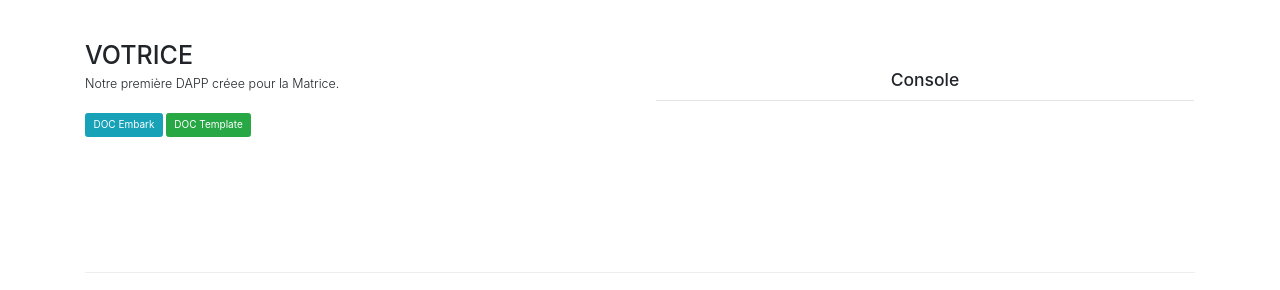
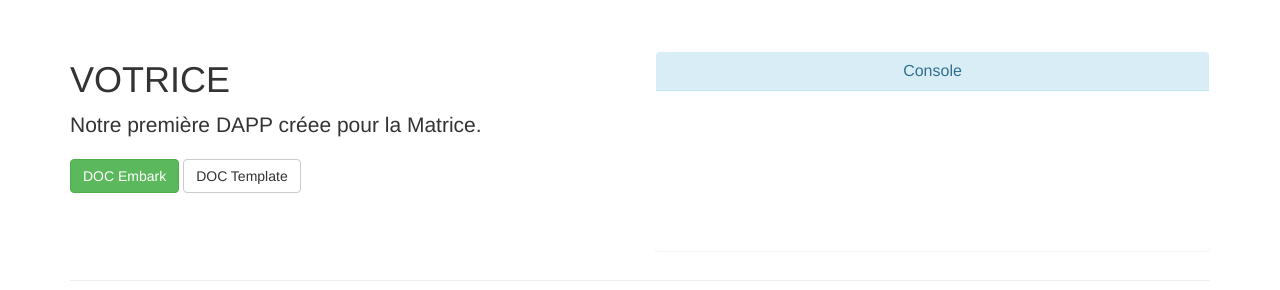
Before and after one commit to sraccah/votrice_embark, a website: page app/index.html in a window 1280 px wide. Shown: the top 290 px of the page. Drawn offline with nearby package versions, Linux system fonts and the light colour scheme.

Commit message:
console edit

```diff
--- a/app/css/app.css
+++ b/app/css/app.css
@@ -1,4 +1,4 @@
-.console {
+.panel {
     border: 1px solid white;
     padding-bottom: 1%;
     height: 200px;
--- a/app/index.html
+++ b/app/index.html
@@ -24,13 +24,19 @@
                     <div class="col-md-6 col-sm-12">
                         <h1>VOTRICE</h1>
                         <p class="lead">Notre première DAPP créee pour la Matrice.</p>
-                        <a href="http://embark.readthedocs.io/en/latest/usage.html" class="btn btn-info">DOC Embark</a>
-                        <a href="https://bootswatch.com/cyborg/" class="btn btn-success">DOC Template</a>
+                        <a href="http://embark.readthedocs.io/en/latest/usage.html" class="btn btn-success">DOC Embark</a>
+                        <a href="https://bootswatch.com/cyborg/" class="btn btn-default">DOC Template</a>
                     </div>
                     <!-- CONSOLE -->
                     <div class="console col-md-6 col-sm-12">
-                        <h3>Console</h3><hr>
-                        <div class="logs"></div>
+                        <div class="panel panel-info">
+                            <div class="panel-heading">
+                                <h3 class="panel-title">Console</h3>
+                            </div>
+                            <div class="panel-body">
+                                <div class="logs"></div>
+                            </div>
+                        </div>
                     </div>
                 </div>
             </div>
```
Also changed, not shown: chains.json (+9 -0 lines), dist/contracts/Votrice.json, dist/css/app.css, dist/index.html, 1 other file.
